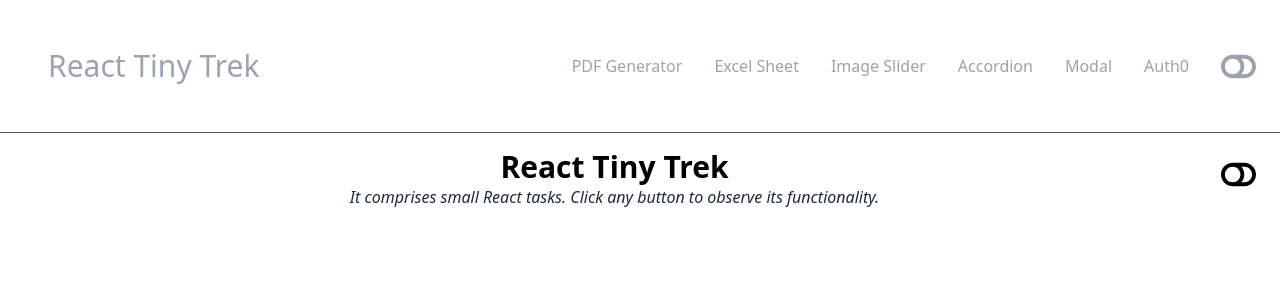
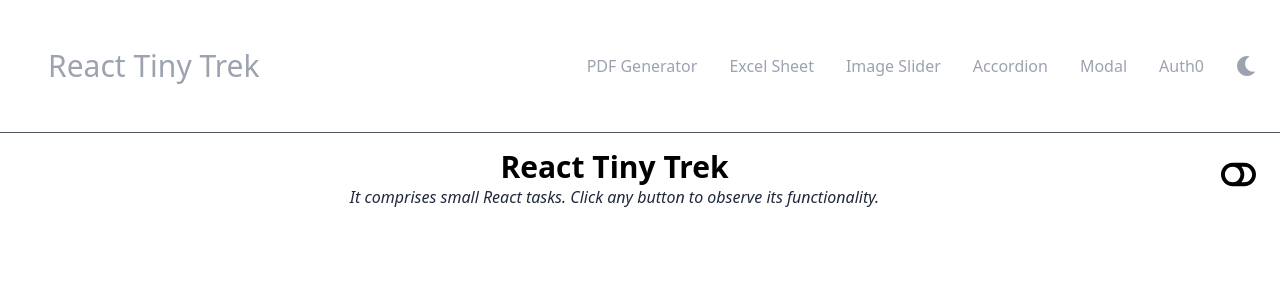
Before and after one commit to ReddyDivya/rd-react-tiny-treks, a React (Create React App) app: page / in a window 1280 px wide. Shown: the top 300 px of the page. Built offline with nearby package versions, Linux system fonts and the light colour scheme.

Commit message:
dark-theme

```diff
--- a/src/components/Navbar.js
+++ b/src/components/Navbar.js
@@ -1,5 +1,6 @@
 import React from 'react';
-import { FaToggleOn, FaToggleOff } from "react-icons/fa";
+import { IoSunny } from "react-icons/io5";
+import { FaMoon } from "react-icons/fa";
 import { Link } from 'react-router-dom'
 
 const Navbar = ({toggleColorTheme, theme}) => {
@@ -45,7 +46,7 @@ const Navbar = ({toggleColorTheme, theme}) => {
               <Link to="/auth">Auth0</Link>
           </li>
           {/*Dark and light theme */}
-          <button className='p-2 font-bold text-sm rounded-lg float-right text-gray-400' onClick={toggleColorTheme}>{theme === 'light' ? <FaToggleOff size={35}/> : <FaToggleOn size={35}/>}</button>
+          <button className='p-2 font-bold text-sm rounded-lg float-right text-gray-400' onClick={toggleColorTheme}>{theme === 'light' ? <FaMoon size={20}/> : <IoSunny size={20}/>}</button>
         </ul>
     </nav>
   )
```
